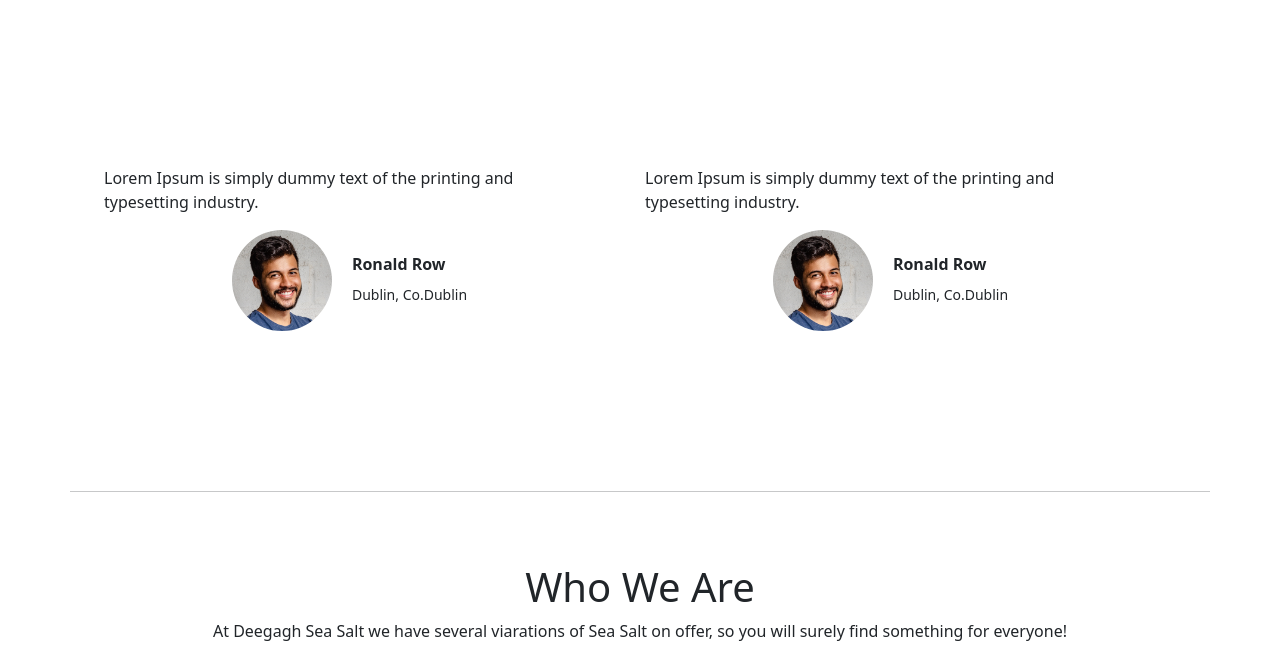
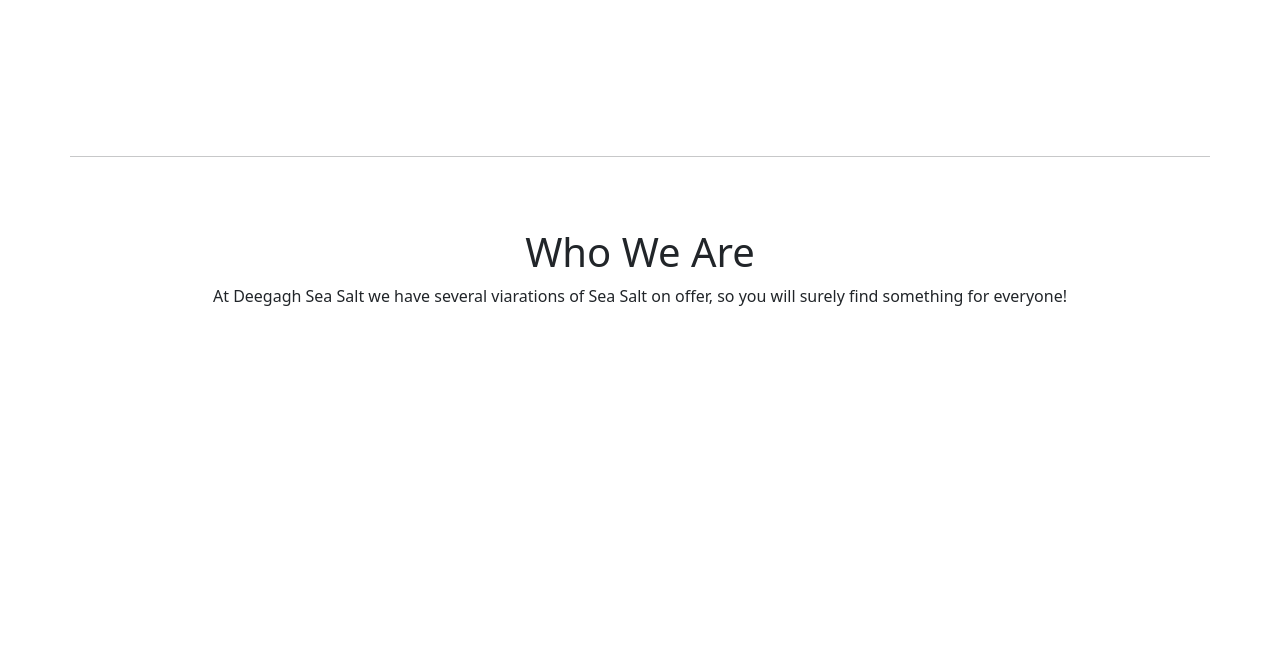
Before and after one commit to MeganNyhan/CI_PP5_SALT, a Django app: page / in a window 1280 px wide. Shown: the part 2206-2866 px from the top of the page. Run offline with Django 3.2, Linux system fonts and the light colour scheme; parts of the project's set-up code (start-up, migrations or seed data) failed here and were passed over; some libraries are stand-ins or nearby versions.

Commit message:
update the testimonial section

```diff
--- a/home/templates/home/index.html
+++ b/home/templates/home/index.html
@@ -94,24 +94,6 @@
             </div>
           </div>
         </div>
-        <div class="testimonial-content owl-carousel owl-loaded owl-drag">
-          <div class="owl-stage-outer">
-          <div class="single-testimonial">
-            <p> Lorem Ipsum is simply dummy text of the printing and typesetting industry. </p>
-            <div class="client-info">
-              <div class="client-pic">
-                <a href="#">
-                  <img class="testimonial-img" src="{% static '/img/man1.jpg' %}">
-                </a>
-              </div>
-              <div class="client-details">
-                <h6> Ronald Row </h6>
-                <span> Dublin, Co.Dublin</span>
-              </div>
-              </div>
-            </div>
-          </div>
-        </div>
       </div>
     </section>
 <br><br>
```
